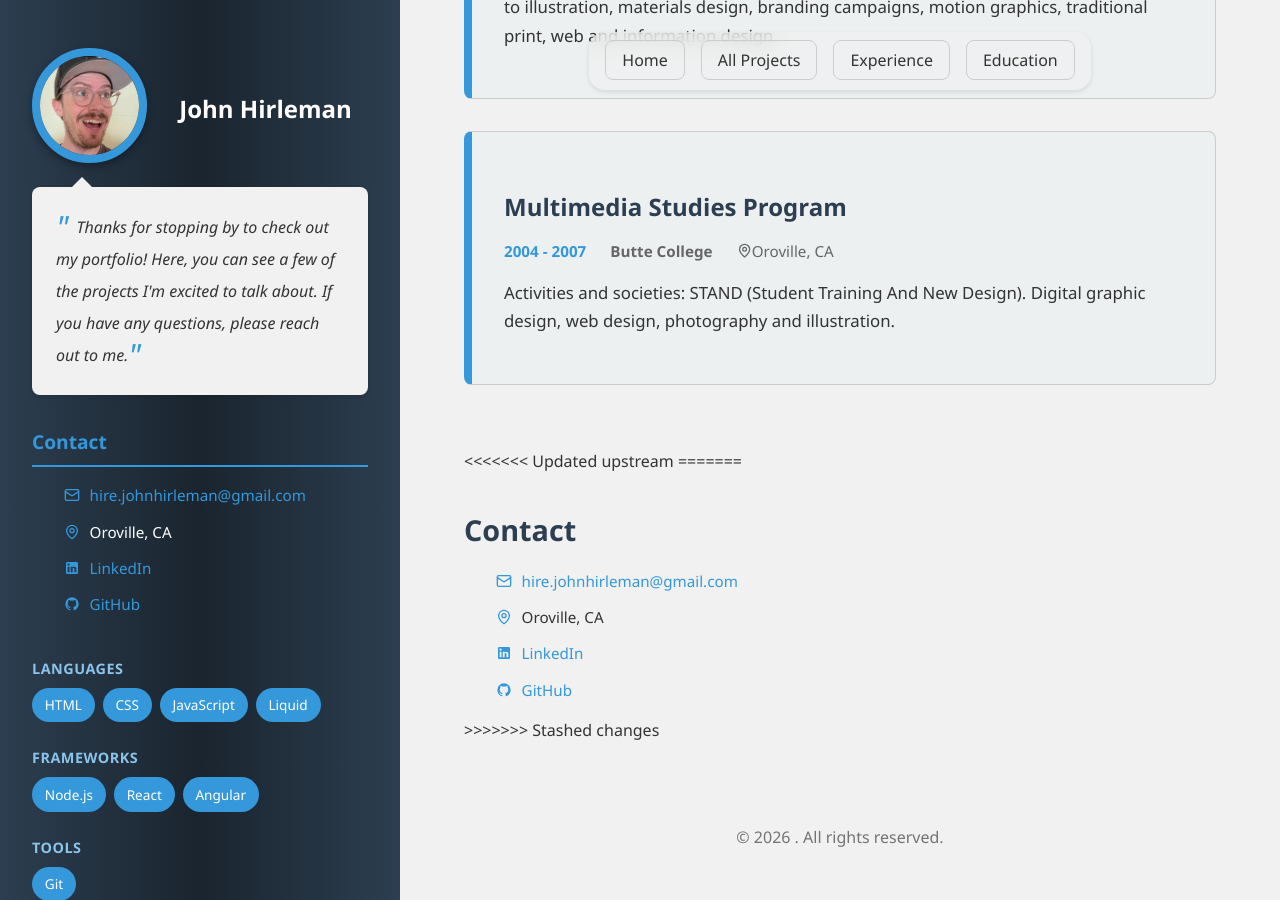
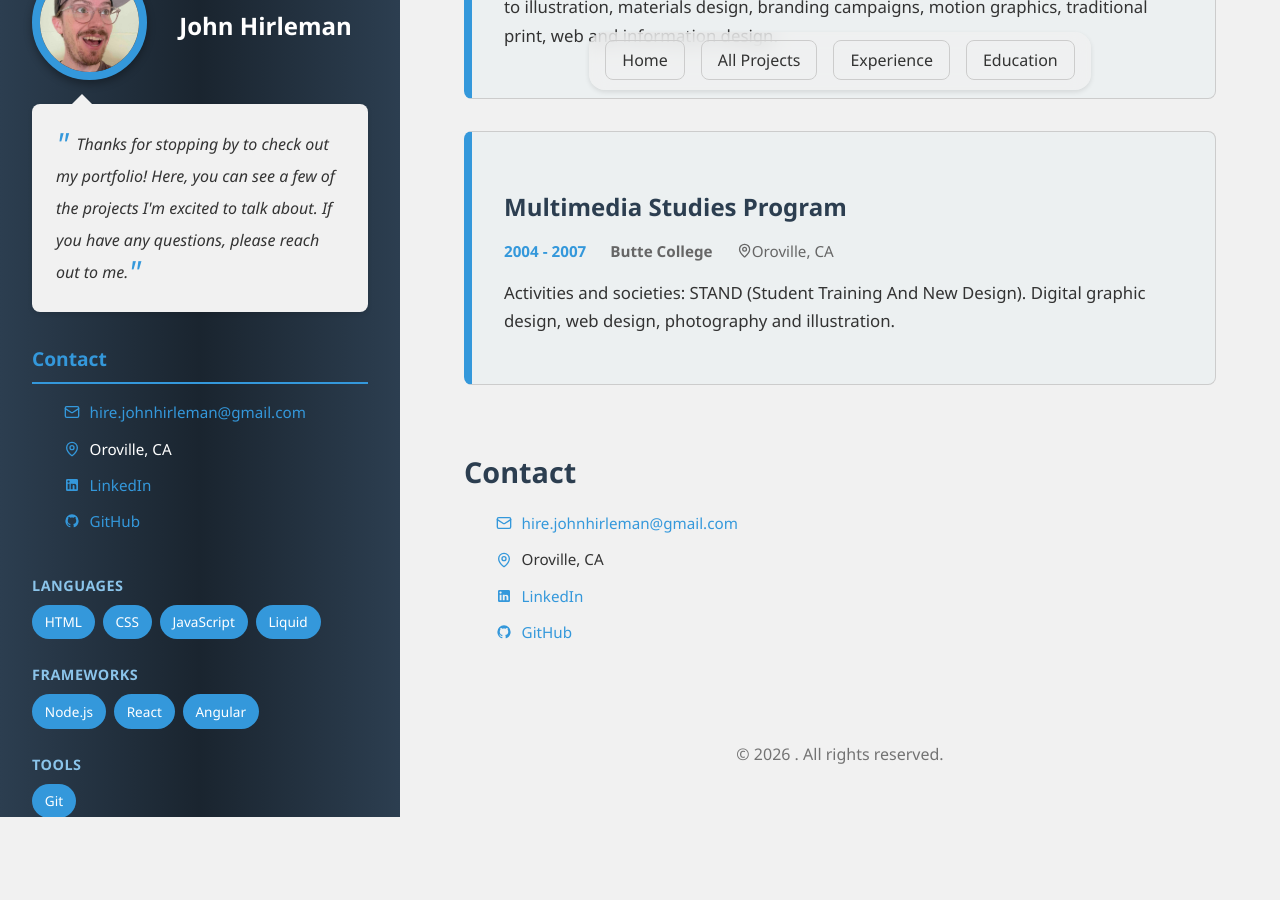
Before and after one commit to johnhirleman/my-portfolio, a Jekyll site: the page built from index.html, in a window 1280 px wide and 900 px high, scrolled down 3451 px. Built offline with Jekyll 4.4.1, drawn with Linux system fonts in a browser that asks for light colours; after the commit the page ends 4268 px from its top, so only the background shows below that; some of the changed lines change nothing that is shown.

Commit message:
fix merge conflicts in main.js and index.html from stash pop

```diff
--- a/assets/js/main.js
+++ b/assets/js/main.js
@@ -5,19 +5,9 @@ document.addEventListener('DOMContentLoaded', function() {
 
     if (menuToggle && nav) {
         menuToggle.addEventListener('click', function() {
-<<<<<<< Updated upstream
-            nav.classList.toggle('nav-open');
-
-            //toggle icon
-            const icon = this.querySelector('i');
-            icon.classList.toggle('fa-bars');
-            icon.classList.toggle('fa-times');
-
-=======
             const isOpen = nav.classList.toggle('nav-open');
             this.classList.toggle('is-active', isOpen);
             this.setAttribute('aria-expanded', isOpen);
->>>>>>> Stashed changes
         });
     }
 
@@ -46,24 +36,25 @@ document.addEventListener('DOMContentLoaded', function() {
         updateCarouselButtons();
     }
 
-    // sidebar collapse toggle (tablet/mobile)
-    document.addEventListener('click', function(e) {
-        const btn = e.target.closest('.sidebar-btn');
-        if (!btn) return;
+    // Sticky sidebar collapse on mobile/tablet
+    const sidebarContent = document.querySelector('.sidebar-content');
+    if (sidebarContent) {
+        let scrollListenerPaused = false;
 
-        const sidebarContent = document.querySelector('.sidebar-content');
-        if (!sidebarContent) return;
+        const handleScroll = () => {
+            if (scrollListenerPaused) return;
+            if (window.innerWidth <= 1024) {
+                if (!sidebarContent.classList.contains('sidebar-expanded')) {
+                    sidebarContent.classList.toggle('sidebar-scrolled', window.scrollY > 10);
+                }
+            } else {
+                sidebarContent.classList.remove('sidebar-scrolled');
+            }
+        };
 
-        sidebarContent.classList.toggle('sidebar-expanded');
+        window.addEventListener('scroll', handleScroll, { passive: true });
+        window.addEventListener('resize', handleScroll, { passive: true });
 
-<<<<<<< Updated upstream
-        const icon = btn.querySelector('i');
-        if (icon) {
-            icon.classList.toggle('fa-chevron-down');
-            icon.classList.toggle('fa-chevron-up');
-        }
-    });
-=======
         // sidebar collapse toggle (tablet/mobile)
         document.addEventListener('click', function(e) {
             const btn = e.target.closest('.sidebar-btn');
@@ -89,5 +80,4 @@ document.addEventListener('DOMContentLoaded', function() {
             }
         });
     }
->>>>>>> Stashed changes
 });
--- a/index.html
+++ b/index.html
@@ -168,9 +168,6 @@ quote: "Thanks for stopping by to check out my portfolio!  Here, you can see a f
             </p>
         </div>
     </section>
-<<<<<<< Updated upstream
-=======
-
     <section id="contact">
         <h2>Contact</h2>
         <ul class="contact-list">
@@ -180,5 +177,4 @@ quote: "Thanks for stopping by to check out my portfolio!  Here, you can see a f
             <li>{% include icon.html name="github" %} <a href="https://github.com/{{ site.github }}" target="_blank">GitHub</a></li>
         </ul>
     </section>
->>>>>>> Stashed changes
 </article>
```
